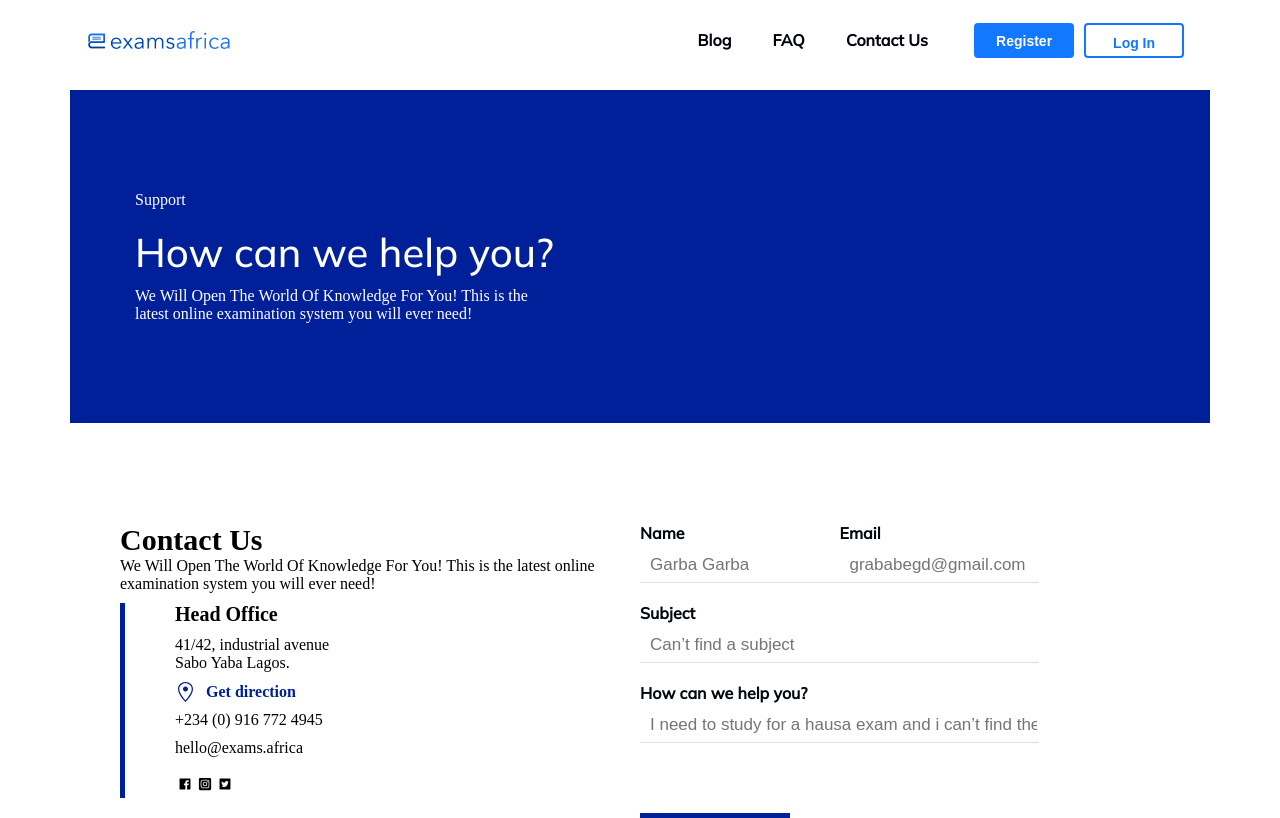
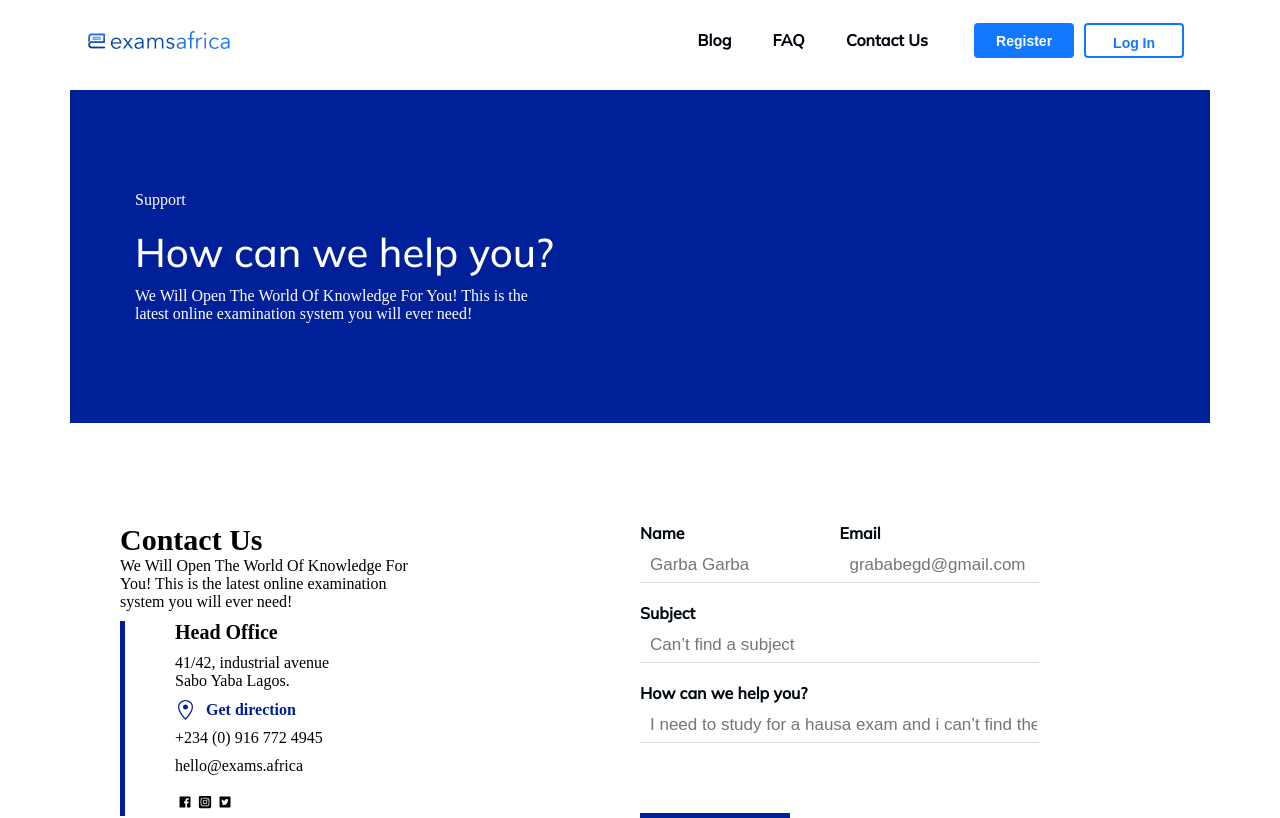
Before and after one commit to quadrisheu/exam, a React (Vite) app: page /contactus in a window 1280 px wide. Shown: the top 818 px of the page. Built offline with nearby package versions, Linux system fonts and the light colour scheme.

Commit message:
last but one.

```diff
--- a/src/pages/ContactUs.jsx
+++ b/src/pages/ContactUs.jsx
@@ -21,7 +21,7 @@ function ContactUs() {
         <div className="us1">
           <h5 className='ox'>Contact Us</h5>
           <p className='ox2'>We Will Open The World Of Knowledge For You! This
-            is the latest online <br />examination system you will ever
+            is the latest online examination system you will ever
             need!</p>
           <div className="us1a">
             <div className="verti"></div>
--- a/src/styles/ContactUs.css
+++ b/src/styles/ContactUs.css
@@ -60,6 +60,10 @@
     flex-direction: column;
 
     padding-left: 50px;
+}
+
+.us1 .ox2 {
+    width: 300px;
 }
 
 .us2 {
@@ -493,11 +497,14 @@ button img {
     }
 
   .us1  .ox {
+
         font-size: 16px;
     }
 
     .us1  .ox2 {
+
         font-size: 13px;
+
     }
 
     button {
```
